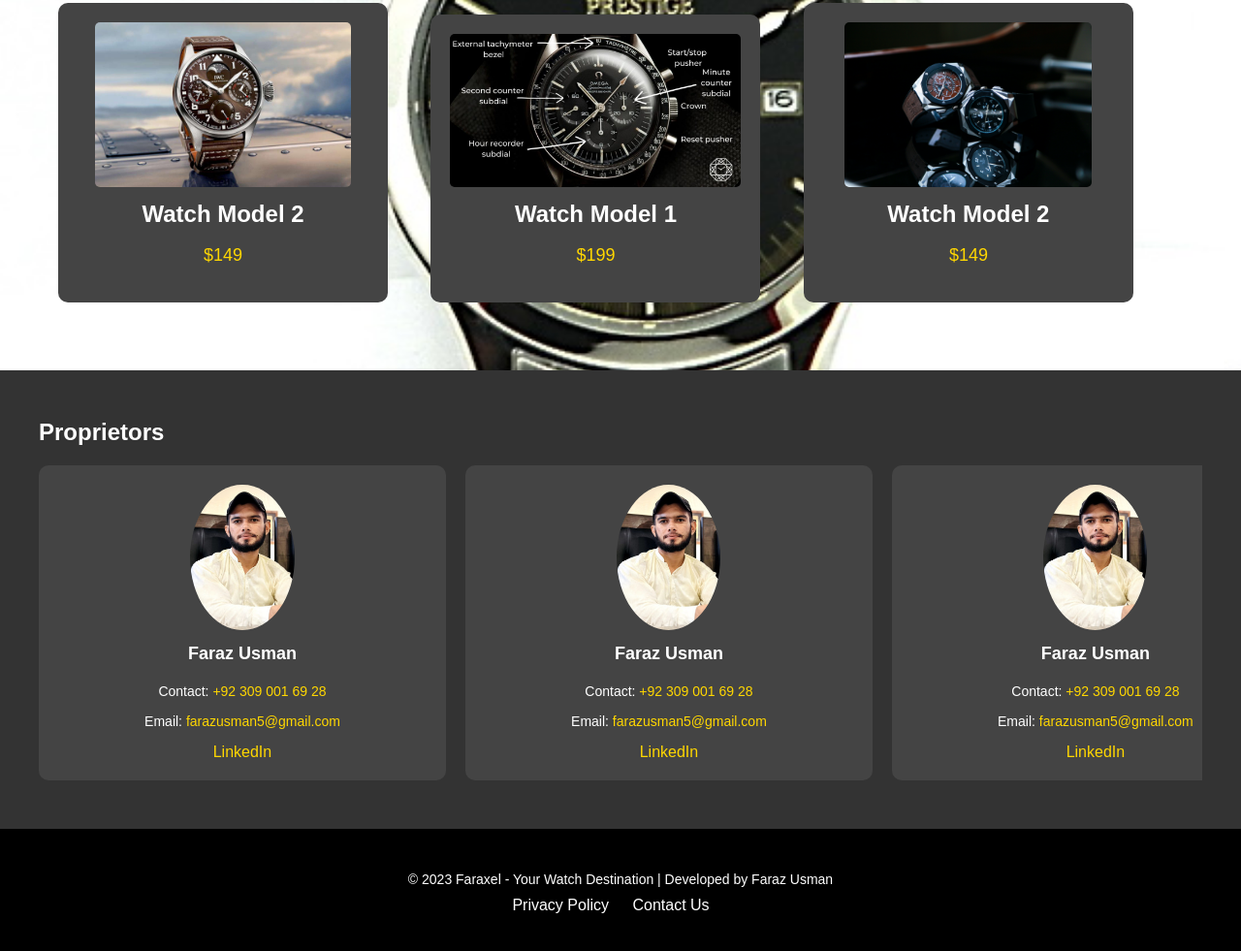
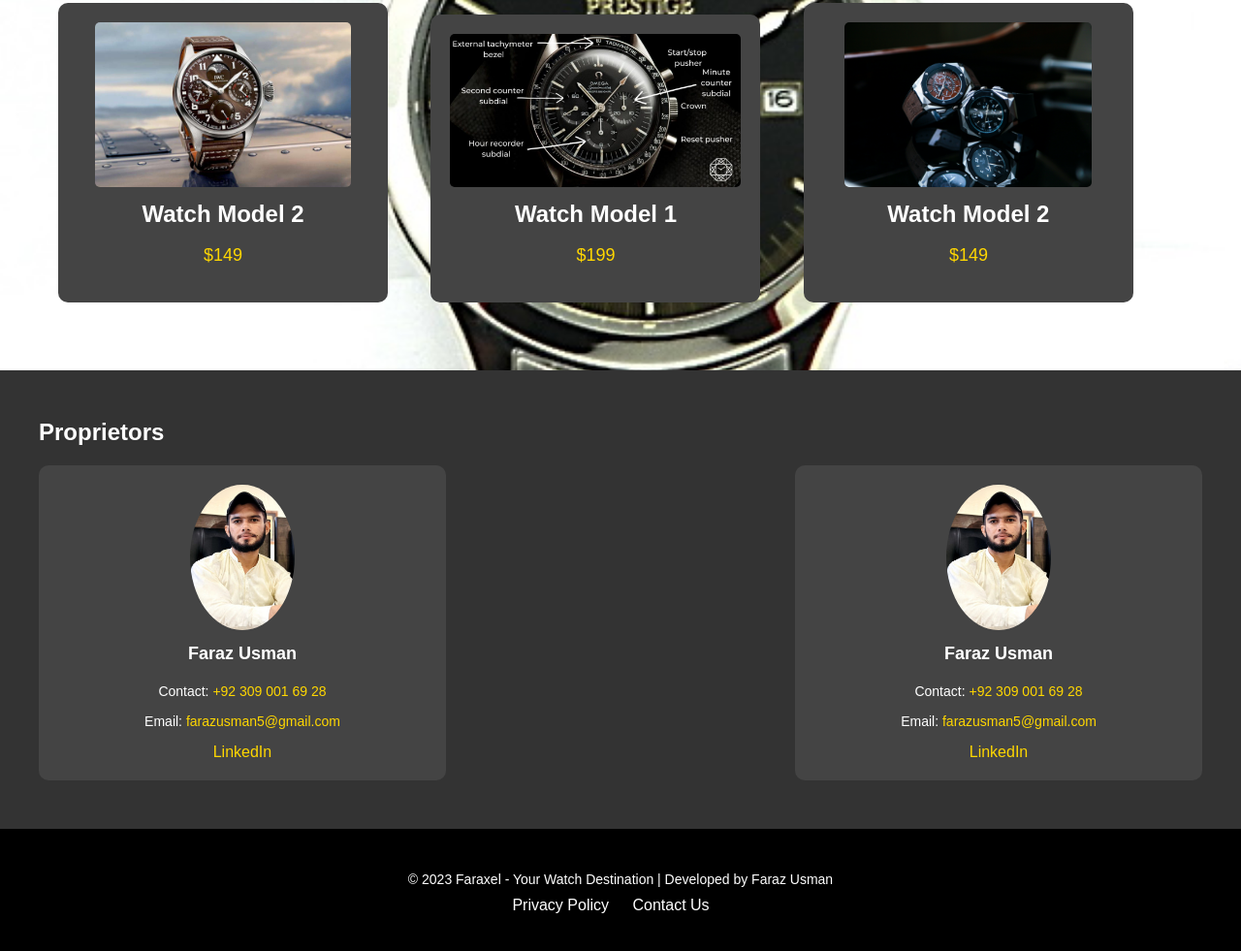
Before and after one commit to StarkUsman/Faraxel, a plain HTML site: page index.html in a window 1280 px wide. Shown: the part 1806-2787 px from the top of the page at 97% size. Drawn offline with Linux system fonts and the light colour scheme.

Commit message:
last changes

```diff
--- a/index.html
+++ b/index.html
@@ -111,20 +111,21 @@
               >LinkedIn</a
             >
           </div>
-          <div class="team-card">
-            <img src="images/dev1.jpg" alt="Team Member 1" />
-            <h3>Faraz Usman</h3>
-            <p>Contact: <a href="tel:+923090016928">+92 309 001 69 28</a></p>
+          <!-- <div class="team-card">
+            <img src="images/dev2.jpg" alt="Team Member 2" />
+            <h3>Harmain Khilji</h3>
+            <h4>CEO Faraxel ltd</h4>
+            <p>Contact: <a href="tel:+923090016928">+92 301 234 56 78</a></p>
             <p>
               Email:
-              <a href="mailto:farazusman5@gmail.com"> farazusman5@gmail.com</a>
+              <a href="mailto:farazusman5@gmail.com"> harmain@gmail.com</a>
             </p>
             <a
               href="https://www.linkedin.com/in/faraz-usman-43957916a/"
               target="_blank"
               >LinkedIn</a
             >
-          </div>
+          </div> -->
           <div class="team-card">
             <img src="images/dev1.jpg" alt="Team Member 1" />
             <h3>Faraz Usman</h3>
```
Also changed, not shown: images/dev2.jpg (added).
